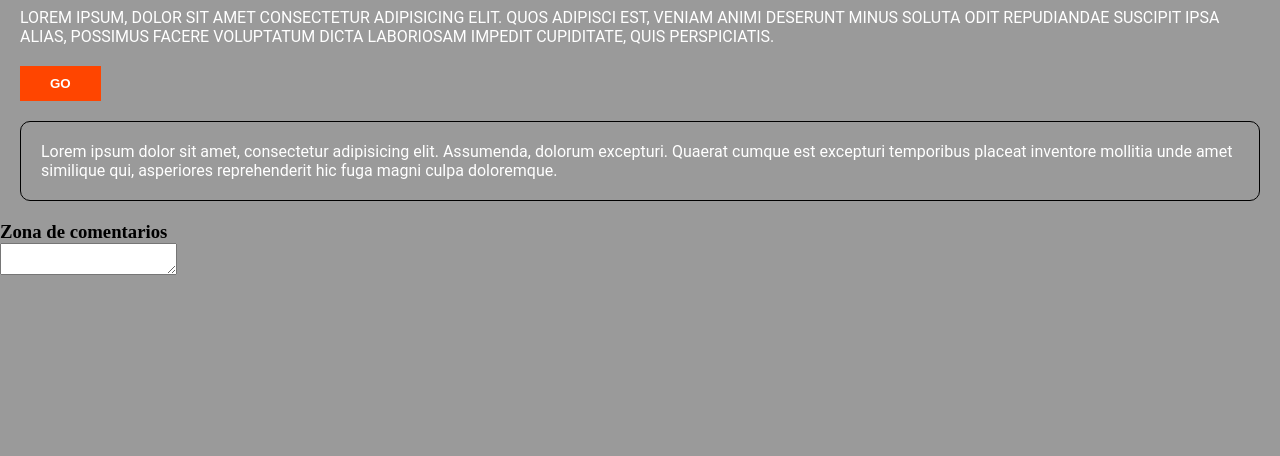
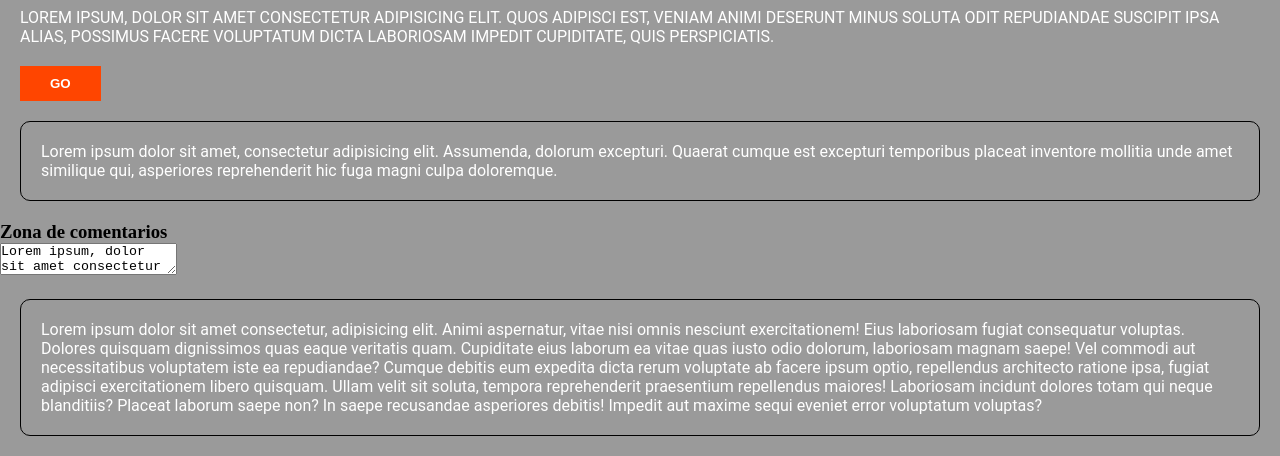
Before and after one commit to comunidad-conmigo-mismo/GitCodigoFacilito, a plain HTML site: page index.html in a window 1280 px wide. Shown: the part 551-1007 px from the top of the page. Before the commit the page ends 830 px from the top, so only its background shows below. Drawn offline with Linux system fonts and the light colour scheme.

Commit message:
se agrego un nuevo article y un texto muy largo

```diff
--- a/index.html
+++ b/index.html
@@ -25,7 +25,10 @@
         Lorem ipsum dolor sit amet, consectetur adipisicing elit. Assumenda, dolorum excepturi. Quaerat cumque est excepturi temporibus placeat inventore mollitia unde amet similique qui, asperiores reprehenderit hic fuga magni culpa doloremque.
     </article>
     <h3>Zona de comentarios</h3>
-    <textarea id="comentarios"></textarea>
+    <textarea id="comentarios">Lorem ipsum, dolor sit amet consectetur adipisicing elit. Repellat nobis doloribus earum expedita sed dignissimos minus sequi omnis incidunt molestiae qui cum, magnam in dolore placeat doloremque, voluptates explicabo consectetur velit accusamus est a ipsam. Ab consectetur minus provident molestiae vel similique quis laudantium veniam facere praesentium, alias earum eos perspiciatis nemo vitae voluptate necessitatibus! Corrupti placeat iusto, dignissimos, fugit ad illo sequi maxime magnam adipisci ipsum quos voluptates excepturi cum! Quia corrupti repellat vero, velit esse doloribus, dolorum voluptatum deleniti sed, mollitia odio non ullam dignissimos? Deserunt ad praesentium exercitationem officia expedita dicta distinctio doloribus soluta perspiciatis. Id, voluptate!</textarea>
+    <div class="info">
+        Lorem ipsum dolor sit amet consectetur, adipisicing elit. Animi aspernatur, vitae nisi omnis nesciunt exercitationem! Eius laboriosam fugiat consequatur voluptas. Dolores quisquam dignissimos quas eaque veritatis quam. Cupiditate eius laborum ea vitae quas iusto odio dolorum, laboriosam magnam saepe! Vel commodi aut necessitatibus voluptatem iste ea repudiandae? Cumque debitis eum expedita dicta rerum voluptate ab facere ipsum optio, repellendus architecto ratione ipsa, fugiat adipisci exercitationem libero quisquam. Ullam velit sit soluta, tempora reprehenderit praesentium repellendus maiores! Laboriosam incidunt dolores totam qui neque blanditiis? Placeat laborum saepe non? In saepe recusandae asperiores debitis! Impedit aut maxime sequi eveniet error voluptatum voluptas?
+    </div>
     <script src="js/main.js"></script>
 </body>
 </html>
```
